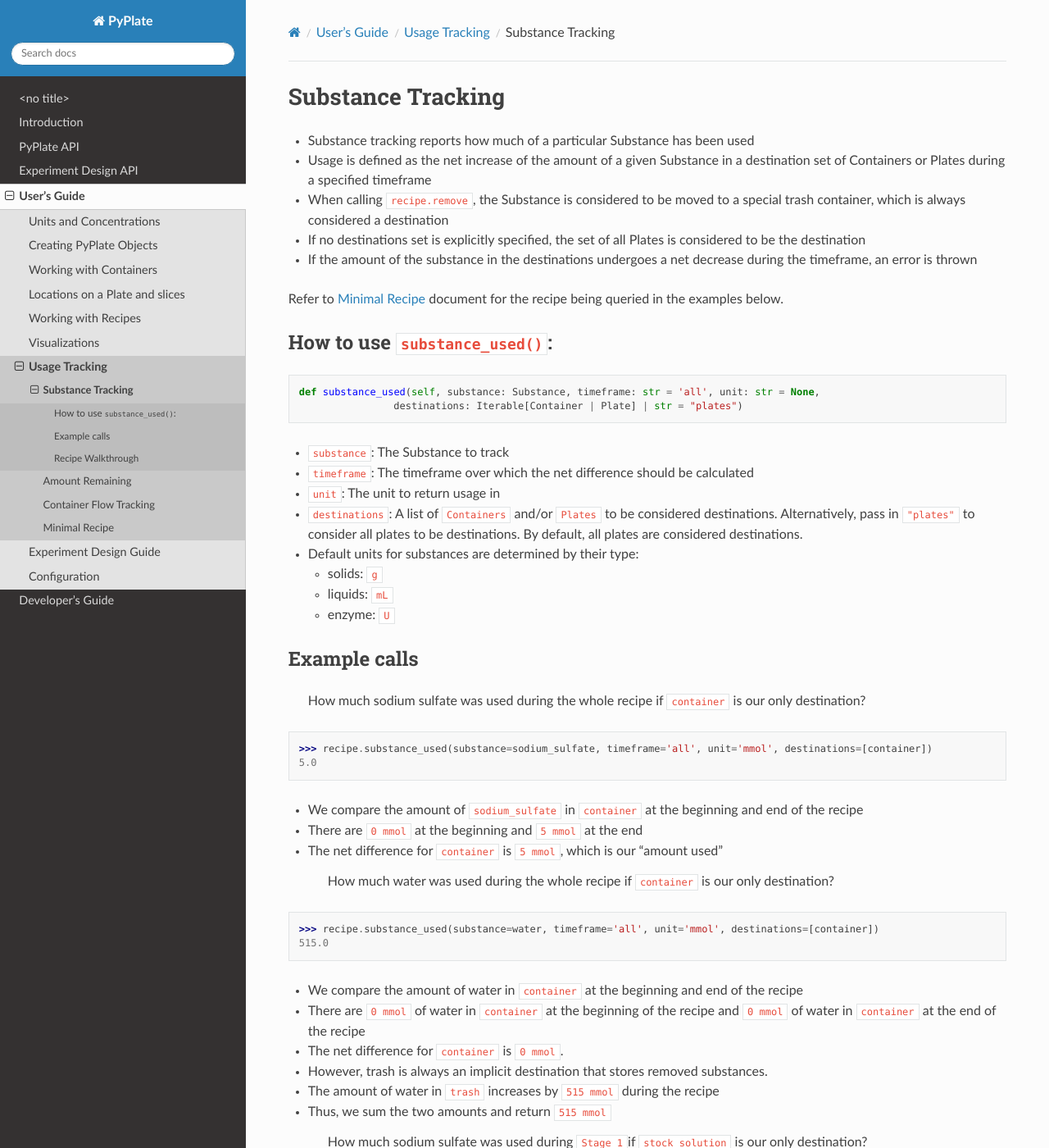
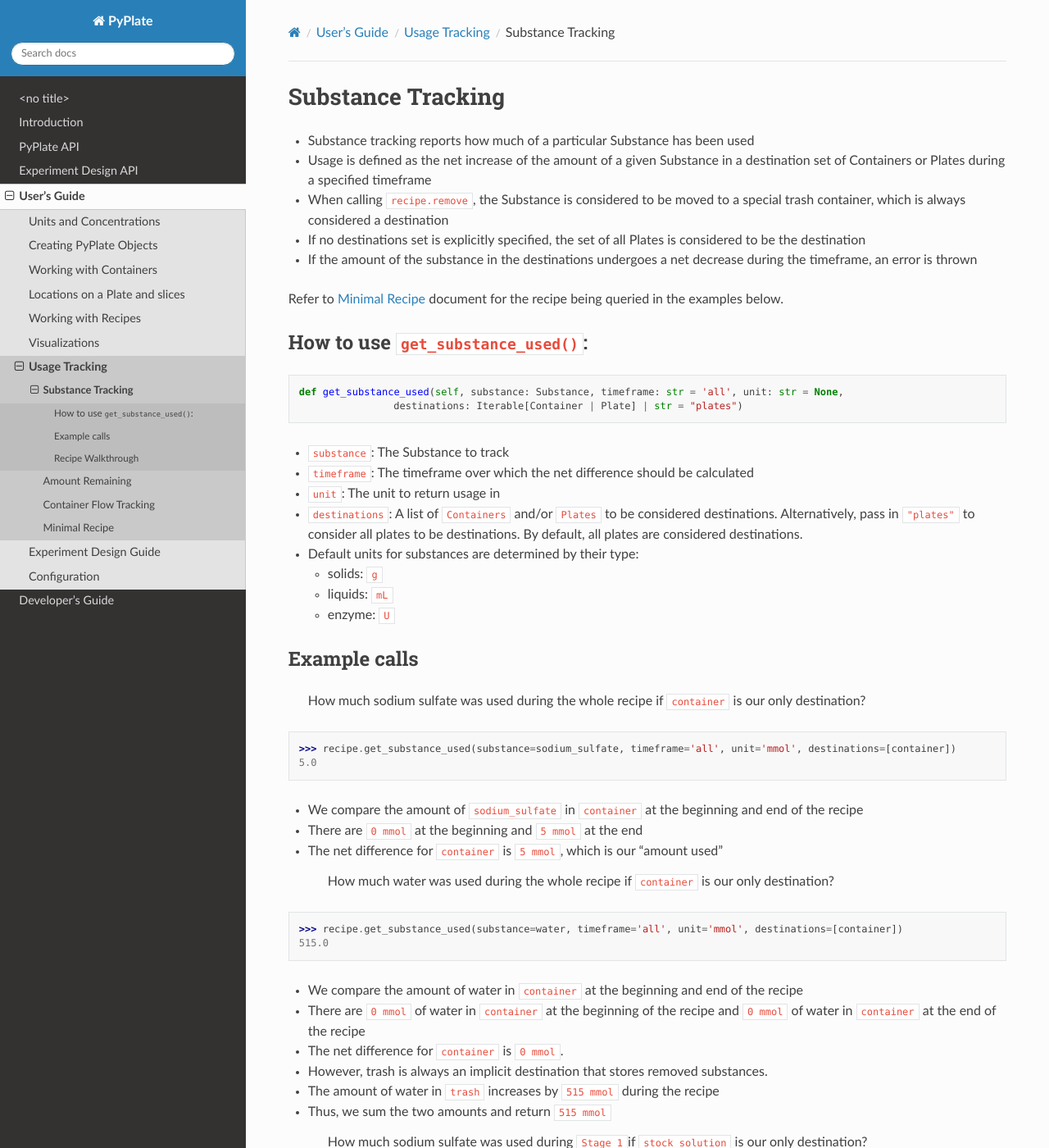
Before and after one commit to ekwan/PyPlate, a Sphinx documentation site: the page built from docs/source/users_guide/usage_tracking/substance-tracking.rst, in a window 1280 px wide and 1400 px high. Shown: the whole window at 82% size. Built offline with Sphinx 7.4.7 and the Read the Docs theme 2.0.0, drawn with Linux system fonts in a browser that asks for light colours; some of the changed text lies outside the part shown.

Commit message:
typos in get_substance_used

```diff
--- a/docs/source/users_guide/usage_tracking/substance-tracking.rst
+++ b/docs/source/users_guide/usage_tracking/substance-tracking.rst
@@ -15,12 +15,12 @@ Substance Tracking
 
 Refer to :ref:`minimal-recipe` document for the recipe being queried in the examples below.
 
-How to use ``substance_used()``:
+How to use ``get_substance_used()``:
 ~~~~~~~~~~~~~~~~~~~~~~~~~~~~~~~~
 
 .. code:: python
 
-   def substance_used(self, substance: Substance, timeframe: str = 'all', unit: str = None,
+   def get_substance_used(self, substance: Substance, timeframe: str = 'all', unit: str = None,
                    destinations: Iterable[Container | Plate] | str = "plates")
 
 -  ``substance``: The Substance to track
@@ -44,7 +44,7 @@ Example calls
    ``container`` is our only destination?
 
 
->>> recipe.substance_used(substance=sodium_sulfate, timeframe='all', unit='mmol', destinations=[container])
+>>> recipe.get_substance_used(substance=sodium_sulfate, timeframe='all', unit='mmol', destinations=[container])
 5.0
 
 -  We compare the amount of ``sodium_sulfate`` in ``container`` at the beginning and end of the recipe
@@ -57,7 +57,7 @@ Example calls
 
 
 
->>> recipe.substance_used(substance=water, timeframe='all', unit='mmol', destinations=[container])
+>>> recipe.get_substance_used(substance=water, timeframe='all', unit='mmol', destinations=[container])
 515.0
 
 -  We compare the amount of water in ``container`` at the beginning and end of the recipe
@@ -70,7 +70,7 @@ Example calls
     How much sodium sulfate was used during ``Stage 1``\ if
     ``stock_solution`` is our only destination?
 
->>> recipe.substance_used(substance=sodium_sulfate, timeframe='Stage 1', unit='mmol', destinations=[stock_container])
+>>> recipe.get_substance_used(substance=sodium_sulfate, timeframe='Stage 1', unit='mmol', destinations=[stock_container])
 ValueError: Substance tracking assumes a net increase in the amount of the substance being tracked in the destination set.
 The amount of sodium_sulfate in the destinations decreased by 5 mmol.
 
```
